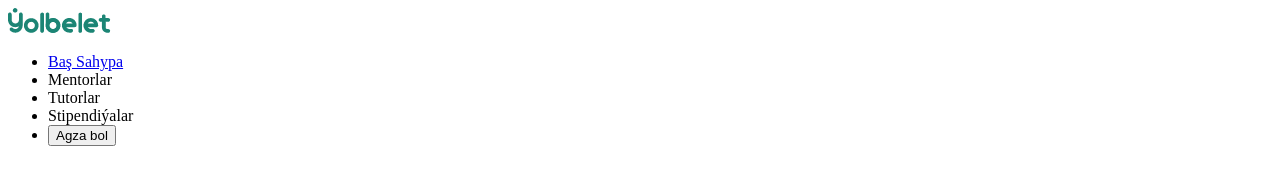
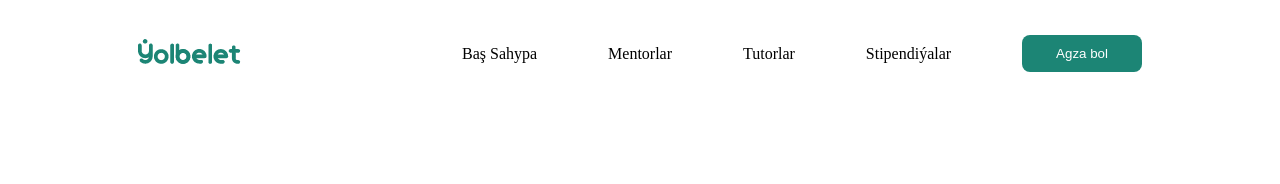
Before and after one commit to MyratSahetgulyyev/Yolbelet-web-site, a plain HTML site: page index.html in a window 1280 px wide. Drawn offline with Linux system fonts and the light colour scheme.

Commit message:
feat: add style for header

```diff
--- /dev/null
+++ b/css/style.css
@@ -0,0 +1,36 @@
+* {
+  padding: 0;
+  margin: 0;
+}
+li {
+  list-style: none;
+
+}
+.header_container {
+  padding-top: 35px;
+  max-width: 1004px;
+  margin: auto;
+  display: flex;
+  flex-direction: row;
+  align-items: center;
+  justify-content: space-between;
+}
+.header_navbar {
+  width: 680px;
+  display: flex;
+  flex-direction: row;
+  align-items: center;
+  justify-content: space-between;
+}
+.nav_link {
+  color: black;
+  text-decoration: none;
+}
+.log-in {
+  padding: 11px 34px;
+  background: #1C8575;
+  border-radius: 8px;
+  color: #ffffff;
+  outline: none;
+  border: none;
+}
--- a/index.html
+++ b/index.html
@@ -4,20 +4,21 @@
   <meta charset="UTF-8">
   <meta name="viewport" content="width=device-width, initial-scale=1.0">
   <title>Ýolbelet</title>
+  <link rel="stylesheet" href="css/style.css">
 </head>
 <body>
   <section>
     <header>
-      <a href="#">
+      <div class="container header_container">
+        <a href="#">
         <img src="img/Logo.png" alt="logo" class="logo">
       </a>
-      <div class="header_navbar">
-        <ul>
-          <li><a href="#">Baş Sahypa</a></li>
-          <li><a href="#"></a>Mentorlar</li>
-          <li><a href="#"></a>Tutorlar</li>
-          <li><a href="#"></a>Stipendiýalar</li>
-          <li><button>Agza bol</button></li>
+        <ul class="header_navbar">
+          <li><a class="nav_link" href="index.html">Baş Sahypa</a></li>
+          <li><a class="nav_link" href="index.html">Mentorlar</a></li>
+          <li><a class="nav_link" href="index.html">Tutorlar</a></li>
+          <li><a class="nav_link" href="index.html">Stipendiýalar</a></li>
+          <li><button class="log-in">Agza bol</button></li>
         </ul>
       </div>
     </header>
```
